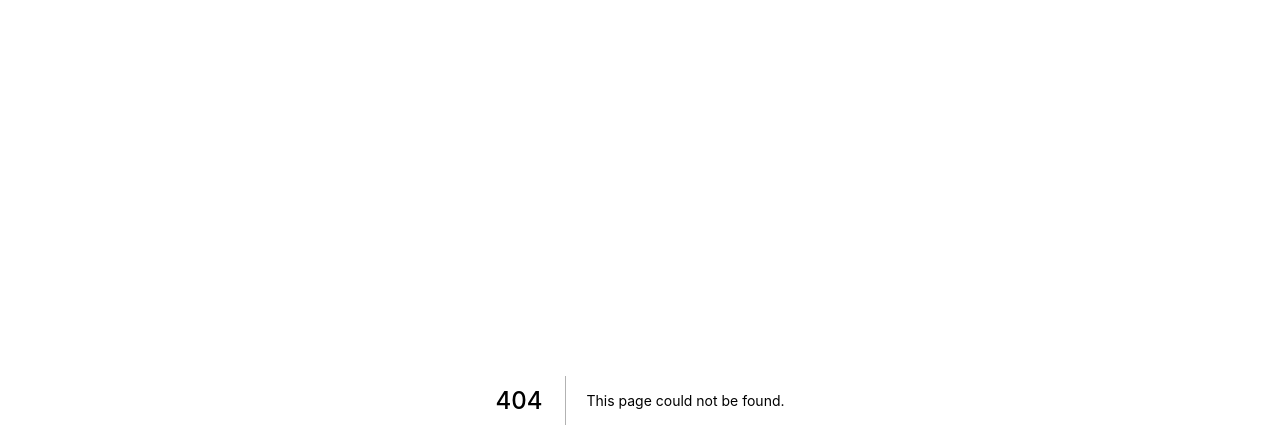
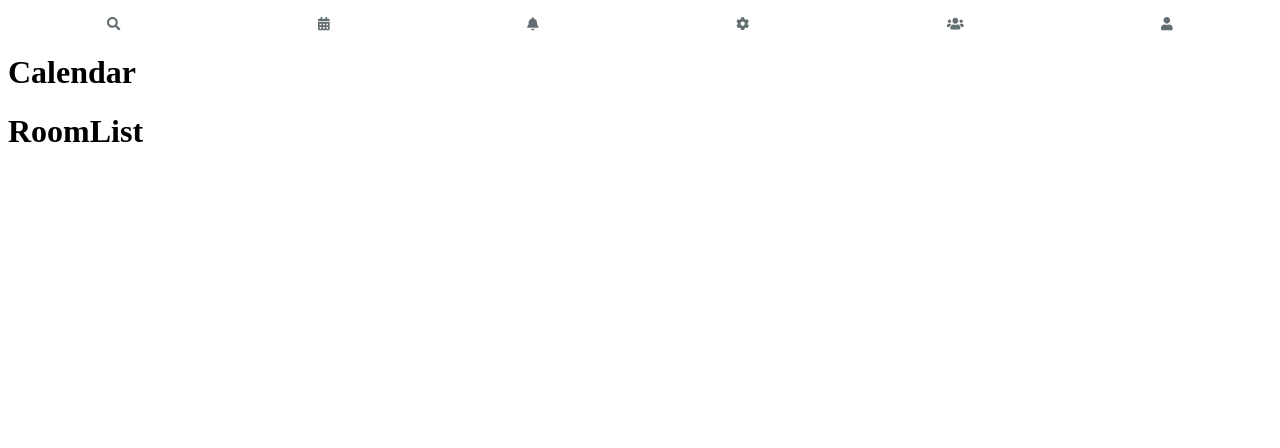
Before and after one commit to develop-house/frontend, a Next.js app: page /feed in a window 1280 px wide. Before the commit this address had no page. Shown: the top 448 px of the page. Built offline with nearby package versions, Linux system fonts and the light colour scheme; what emotion-normalize would draw is missing.

Commit message:
💄add ui-feed & update header

```diff
--- /dev/null
+++ b/components/feed/calendar.jsx
@@ -0,0 +1,7 @@
+import React from 'react';
+
+const Calendar = (props) => {
+  return <h1>Calendar</h1>;
+};
+
+export default Calendar;
--- /dev/null
+++ b/components/feed/header.jsx
@@ -0,0 +1,52 @@
+import React from 'react';
+import { FontAwesomeIcon } from '@fortawesome/react-fontawesome';
+import { css } from '@emotion/react';
+import {
+  faSearch,
+  faCalendarAlt,
+  faBell,
+  faCog,
+  faUsers,
+  faUser,
+} from '@fortawesome/free-solid-svg-icons';
+
+const Header = () => {
+  return (
+    <ul css={ulStyle}>
+      <button css={buttonStyle}>
+        <FontAwesomeIcon icon={faSearch} />
+      </button>
+      <button css={buttonStyle}>
+        <FontAwesomeIcon icon={faCalendarAlt} />
+      </button>
+      <button css={buttonStyle}>
+        <FontAwesomeIcon icon={faBell} />
+      </button>
+      <button css={buttonStyle}>
+        <FontAwesomeIcon icon={faCog} />
+      </button>
+      <button css={buttonStyle}>
+        <FontAwesomeIcon icon={faUsers} />
+      </button>
+      <button css={buttonStyle}>
+        <FontAwesomeIcon icon={faUser} />
+      </button>
+    </ul>
+  );
+};
+
+const ulStyle = css`
+  padding: 0;
+  display: flex;
+  justify-content: space-between;
+`;
+
+const buttonStyle = css`
+  background-color: transparent;
+  outline: none;
+  border: none;
+  color: #636e72;
+  margin: auto;
+`;
+
+export default Header;
--- /dev/null
+++ b/components/feed/roomList.jsx
@@ -0,0 +1,7 @@
+import React from 'react';
+
+const RoomList = (props) => {
+  return <h1>RoomList</h1>;
+};
+
+export default RoomList;
--- /dev/null
+++ b/pages/feed.jsx
@@ -0,0 +1,16 @@
+import React from 'react';
+import Calendar from '../components/feed/calendar';
+import Header from '../components/feed/header';
+import RoomList from '../components/feed/roomList';
+
+const Feed = (props) => {
+  return (
+    <>
+      <Header />
+      <Calendar />
+      <RoomList />
+    </>
+  );
+};
+
+export default Feed;
--- a/pages/index.js
+++ b/pages/index.js
@@ -1,7 +1,8 @@
 import React from 'react';
+import Feed from './feed';
 
 const Home = () => {
-  return <div>Home</div>;
+  return <Feed />;
 };
 
 export default Home;
```
